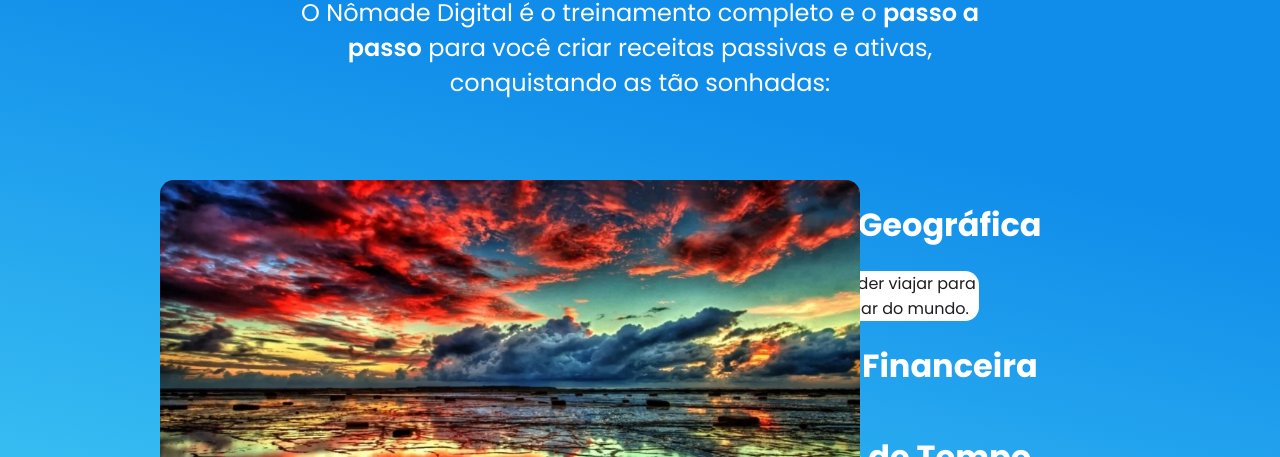
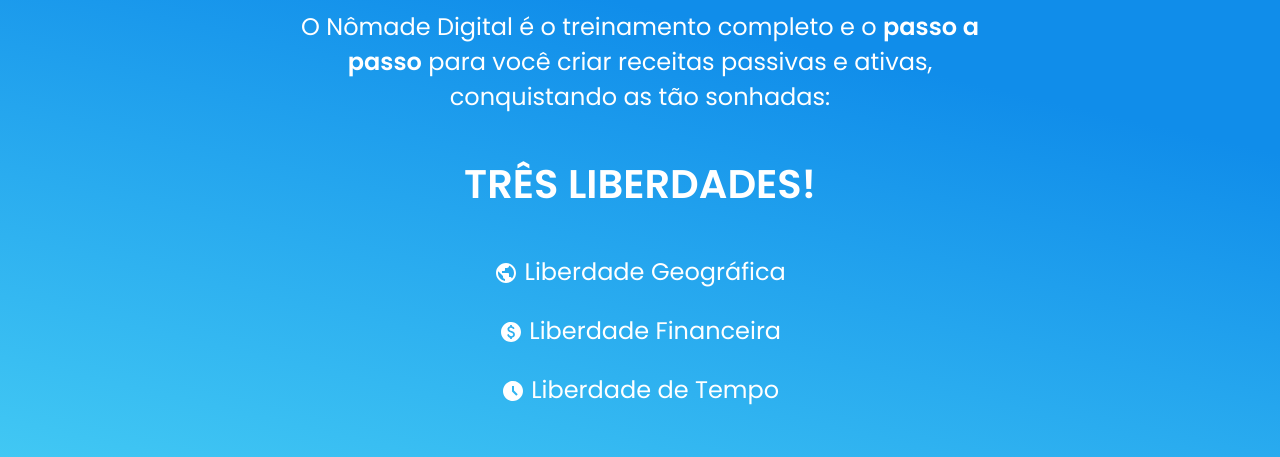
Before and after one commit to wuzue/fake-page, a React (Create React App) app: page / in a window 1280 px wide. Shown: the part 1902-2359 px from the top of the page. Built offline with nearby package versions, Linux system fonts and the light colour scheme.

Commit message:
removed dynamic cards

```diff
--- a/src/components/DynamicCards.css
+++ b/src/components/DynamicCards.css
@@ -43,7 +43,17 @@
     top: 0;
     left:10rem;
     max-width: 700px;
+    width: 100%;
     max-height: 540px;
     border-radius: 14px 14px;
 
 }
+
+@media screen and (max-width:940px){
+  .d-cards{
+    grid-template-columns: 1fr;
+  }
+  .card{
+    display: none;
+  }
+}
--- a/src/components/FirstSec.css
+++ b/src/components/FirstSec.css
@@ -102,7 +102,7 @@
 
 @media screen and (max-width:940px){
   .top-body{
-    grid-template-columns: 1fre
+    grid-template-columns: 1fr;
   }
   .top-main-div{
     padding-bottom: 5px;
--- a/src/components/SecondSec.css
+++ b/src/components/SecondSec.css
@@ -5,8 +5,8 @@
 .second-main-div{
   color: white;
   background-image: linear-gradient(13deg,#43caf4,#108dea 38%);
-  padding-bottom: 102px;
-  padding-top:50px;
+  padding-bottom: 3rem;
+  padding-top:4rem;
   text-align: center;
 }
 
@@ -63,6 +63,21 @@
   margin-top: 5rem;
   /* margin-left: auto; */
   /* margin-right: auto; */
+  display: none;
+}
+
+.tl-titulo{
+  font-size: 2.5rem;
+  font-weight: 600;
+  text-transform: uppercase;
+}
+
+.tl-texto{
+  font-size: 1.5rem;
+}
+
+.icon-second{
+  vertical-align: middle;
 }
 
 @media screen and (max-width:940px){
--- a/src/components/SecondSec.js
+++ b/src/components/SecondSec.js
@@ -2,8 +2,9 @@
 import PlacesCards from './PlacesCards'
 import './SecondSec.css'
 import DynamicCards from './DynamicCards';
-
-
+import PublicIcon from '@mui/icons-material/Public';
+import PaidIcon from '@mui/icons-material/Paid';
+import AccessTimeFilledIcon from '@mui/icons-material/AccessTimeFilled';
 
 const SecondSec = () => {
   return(
@@ -20,6 +21,12 @@
       <div className='dinamic-part'>
         <DynamicCards/>
       </div>
+      <div className='tres-liberdades'>
+        <p className='tl-titulo'>Três liberdades!</p>
+        <p className='tl-texto'><PublicIcon className='icon-second'/> Liberdade Geográfica</p>
+        <p className='tl-texto'><PaidIcon className='icon-second'/> Liberdade Financeira</p>
+        <p className='tl-texto'><AccessTimeFilledIcon className='icon-second'/> Liberdade de Tempo</p>
+      </div>
     </div>
   )
 }
```
